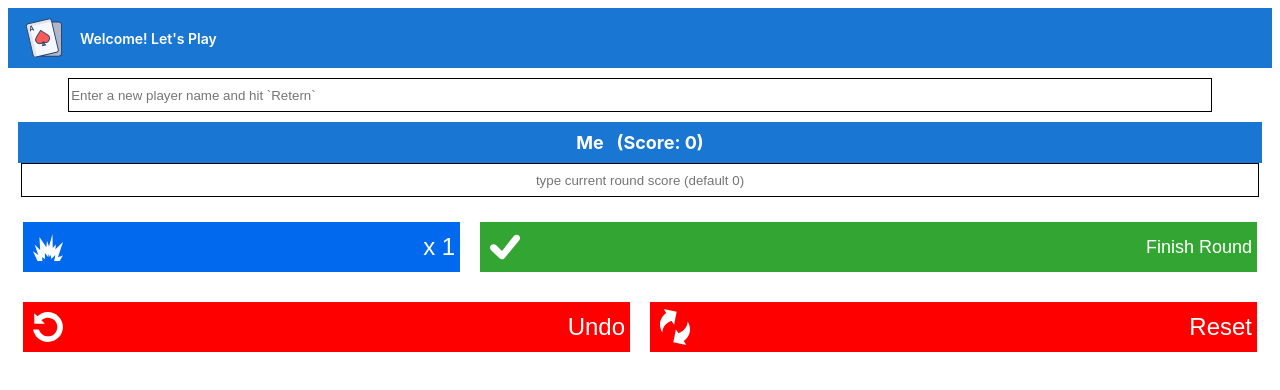
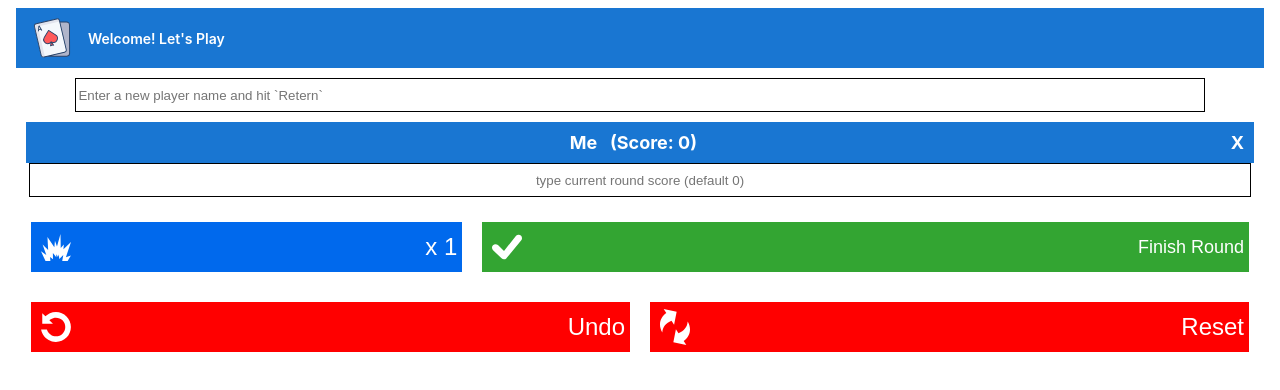
Before and after one commit to daiquan/gamescorer, an Angular app: page / in a window 1280 px wide. Shown: the top 390 px of the page. Built offline with nearby package versions, Linux system fonts and the light colour scheme.

Commit message:
save scores to local db and allow remove player

```diff
--- a/src/app/app.component.html
+++ b/src/app/app.component.html
@@ -1,4 +1,5 @@
 <!doctype html>
+<head>
   <meta name="viewport" content="width=device-width, initial-scale=1, maximum-scale=1, user-scalable=no">
   <style>
     :host {
@@ -47,10 +48,17 @@
 
 
   </style>
+  <script>
+    window.onbeforeunload = function(event) {
+        return confirm("Confirm refresh");
+    };
+  </script>
+</head>
+
+
 
 <!-- Toolbar -->
-
-
+<body>
   <div  role="main">
     <div class="toolbar" role="banner">
       <img
@@ -66,10 +74,5 @@
   </div>
 
 
-
-
-
-
-
-
   <router-outlet></router-outlet>
+</body>
--- a/src/app/components/score-board/score-board.component.html
+++ b/src/app/components/score-board/score-board.component.html
@@ -9,7 +9,7 @@
     </form>
     <div class="flex-container">
         <div *ngFor="let p of players" class="flex-item">
-            <div class="player-name theme-color" (click)="focusText(p.playerName)">{{p.playerName}} &nbsp;&nbsp;(Score: {{p.totalScore}})</div>
+            <div class="player-name theme-color" (click)="focusText(p.playerName)">{{p.playerName}} &nbsp;&nbsp;(Score: {{p.totalScore}})<span style="float: right;" (click)="removePlayer(p)">X</span></div>
             <div *ngFor="let s of p.playerScores" class="row">
                 <div class="score">{{s}}</div>
             </div>
--- a/src/app/components/score-board/score-board.component.ts
+++ b/src/app/components/score-board/score-board.component.ts
@@ -13,12 +13,18 @@ export class ScoreBoardComponent implements OnInit {
   playNameEmpty = false;
   playNameDuplicate = false;
   highestScoreName = 'Me';
-
+  scoreDB = window.localStorage;
   constructor() { }
 
   ngOnInit(): void {
 
-    this.players.push({playerName: 'Me', playerScores: [],  roundScore: undefined, totalScore: 0, rank: 0});
+    if(this.scoreDB && this.scoreDB.getItem('score')){
+      this.players = JSON.parse(this.scoreDB.getItem('score'));
+    }
+    else{
+      this.players.push({playerName: 'Me', playerScores: [],  roundScore: undefined, totalScore: 0, rank: 0});
+    }
+
     /*
     this.players.push({playerName: 'Mike', playerScores: [20, 30, 50],  roundScore: 0, totalScore: 0});
     this.players.push({playerName: 'Jony', playerScores: [20, 30, 50],  roundScore: 0, totalScore: 0});
@@ -52,10 +58,12 @@ export class ScoreBoardComponent implements OnInit {
       p.playerScores.push(p.roundScore * this.doubleScore);
       p.roundScore = undefined;
       p.totalScore = this.getPlayerTotalScore(p);
+
     });
 
     this.sortPlayers();
     this.doubleScore = 1;
+    this.savePlayerScores();
   }
   sortPlayers() {
     this.players.sort((a, b) => {
@@ -85,6 +93,13 @@ export class ScoreBoardComponent implements OnInit {
         p.playerScores = [];
         p.totalScore = 0;
       });
+      this.savePlayerScores();
+    }
+  }
+
+  savePlayerScores(){
+    if(this.scoreDB){
+      this.scoreDB.setItem('score', JSON.stringify(this.players));
     }
   }
 
@@ -99,6 +114,7 @@ export class ScoreBoardComponent implements OnInit {
           }
       });
       this.sortPlayers();
+      this.savePlayerScores();
     }
   }
 
@@ -106,5 +122,13 @@ export class ScoreBoardComponent implements OnInit {
     document.getElementById(p).focus();
   }
 
+  removePlayer(delPlayer:Player){
+    if (confirm('Remove this player?')){
+      this.players = this.players.filter(p=>p.playerName != delPlayer.playerName);
+      this.sortPlayers();
+      this.savePlayerScores();
+    }
+  }
+
 
 }
```
Lines whose indentation alone changed are shown as unchanged.
